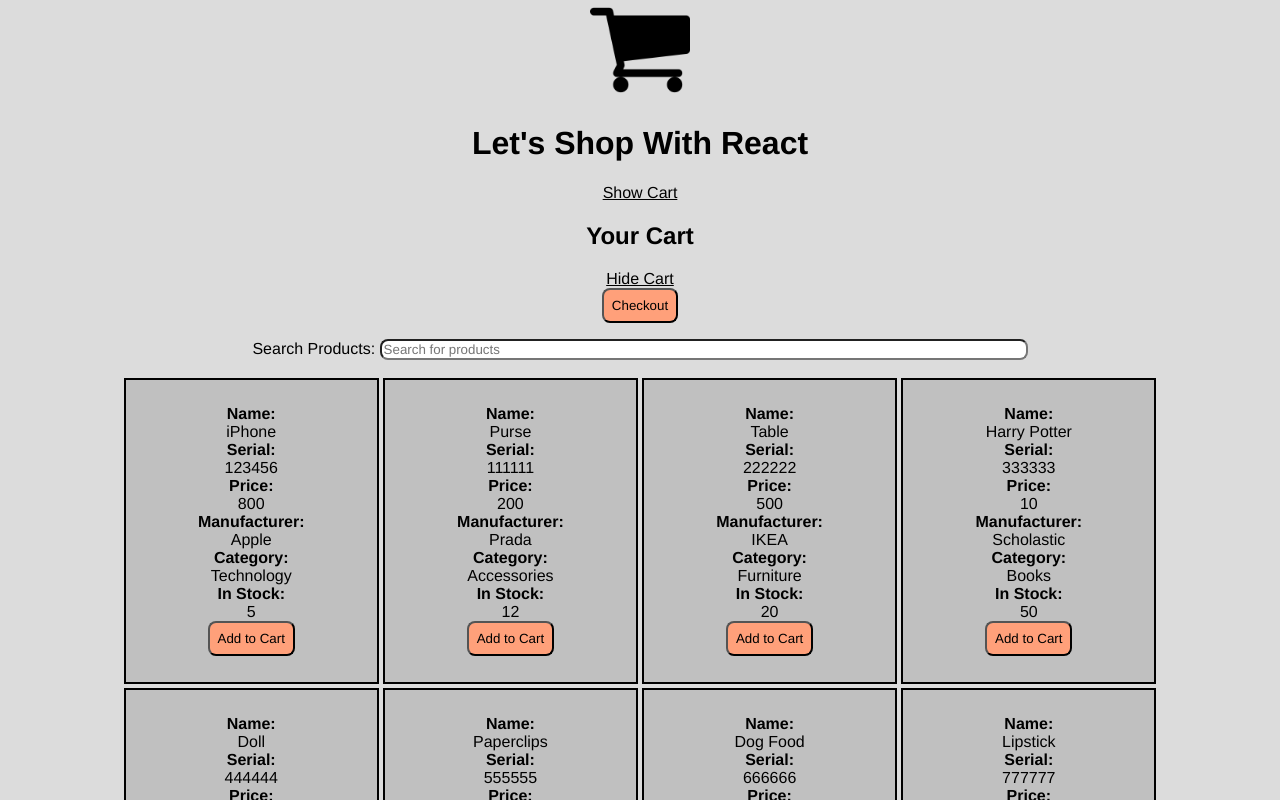
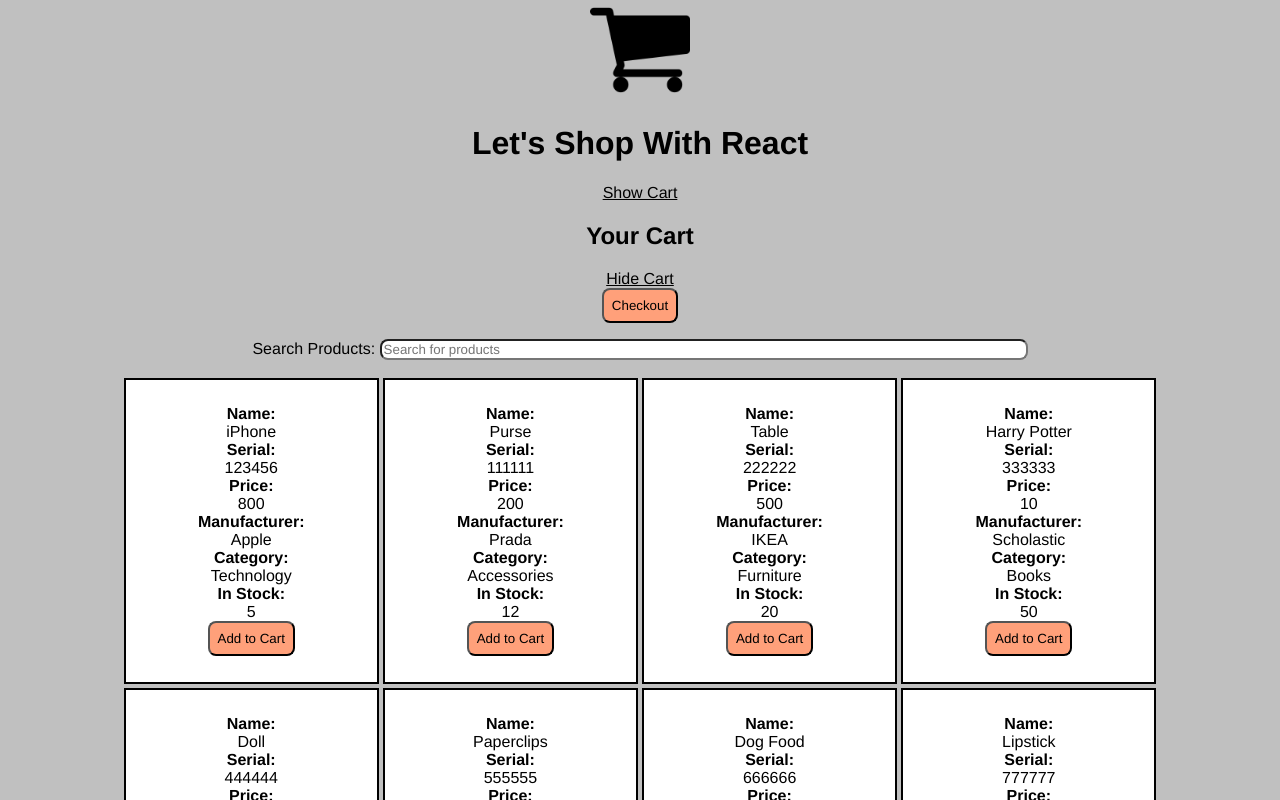
Before and after one commit to kkim88/capstone-1, a React (Create React App) app in the folder inventory-management/: page /cart in a window 1280 px wide. Shown: the top 800 px of the page. Built offline with nearby package versions, Linux system fonts and the light colour scheme.

Commit message:
color updaes and added images

```diff
--- a/inventory-management/src/App.css
+++ b/inventory-management/src/App.css
@@ -23,7 +23,7 @@
 }
 
 body {
-  background-color: gainsboro;
+  background-color: silver;
   font-family: Helvetica, sans-serif;
 }
 
@@ -56,7 +56,7 @@ h1 {
   margin: 2px;
   flex-grow: 1;
   flex-basis: 16%;
-  background-color: silver;
+  background-color: white;
   font-family: Helvetica, sans-serif;
   border: solid 2px;
 }
```
